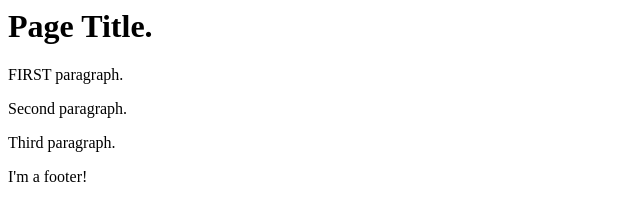
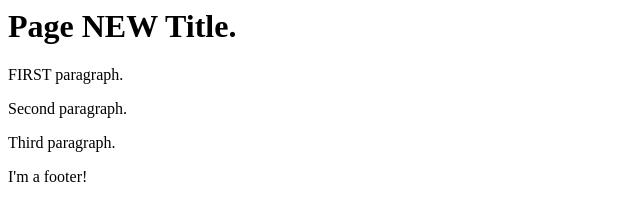
Before and after one commit to joelworsham/wordcamp_a2, a plain HTML site: page index.html in a window 1280 px wide. Shown: the whole page, without its empty margins (0-640 px from the left). Drawn offline with Linux system fonts and the light colour scheme.

Commit message:
Updated the word NEW

```diff
--- a/index.html
+++ b/index.html
@@ -1,5 +1,5 @@
 <header id="page-header">
-    <h1>Page Title.</h1>
+    <h1>Page NEW Title.</h1>
 </header>
 
 <section id="page-content">
```
